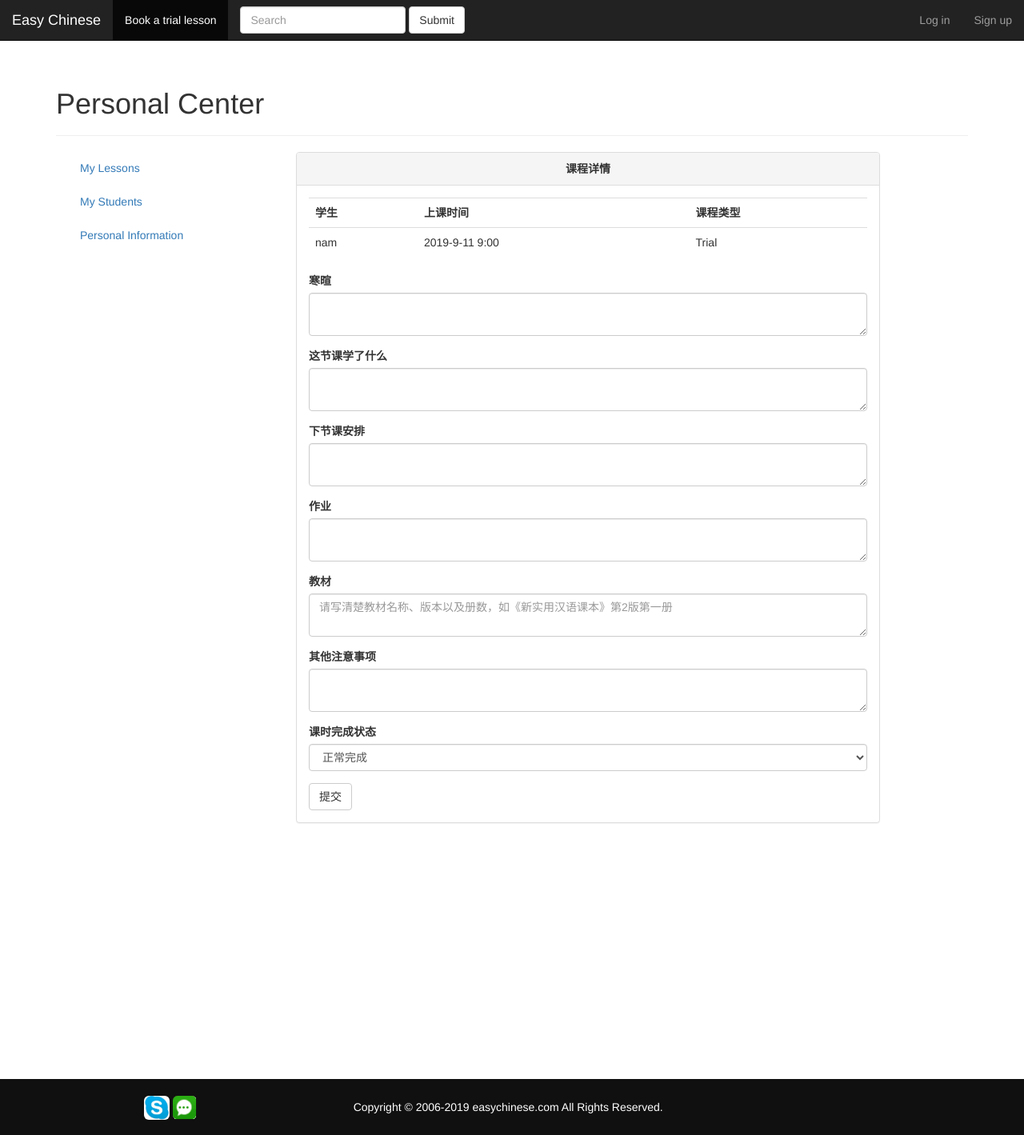
After one commit to JessicaFeng0926/easy_chinese, a Flask app: template app/templates/teacher/record_lesson.html in a window 1280 px wide. The commit adds this page. Shown: the whole page at 80% size. Run offline with Flask 2, Linux system fonts and the light colour scheme; the template is opened without the code that fills it: values that come from a table or form of the project are taken from there, others are empty; some libraries are stand-ins or nearby versions.

Commit message:
21st submit, I added a new function. Now teachers are allowed to fill in lesson records.

```diff
--- a/app/main/views.py
+++ b/app/main/views.py
@@ -43,8 +43,8 @@ def personal_center():
     elif current_user.role.name == 'Teacher':
         #查询出24小时内老师的未开始课程
         lessons = Lesson.query.filter_by(teacher_id = current_user.id,status ='Not started').order_by(Lesson.time.asc()).all()
+        lesson_list = []
         if lessons :
-            lesson_list = []
             utcnow = datetime.utcnow()
             utc = timezone('UTC')
             #获取老师的时区信息（是国家代码和数字的组合,比如CN-0）
--- a/app/teacher/forms.py
+++ b/app/teacher/forms.py
@@ -1,6 +1,7 @@
 from flask_wtf import FlaskForm
 from wtforms.fields import StringField,SelectField,SubmitField,FileField
 from wtforms.validators import Required,Email,Length
+from wtforms.widgets import TextArea
 from tools.ectimezones import ectimezone_list
 
 class PersonalInfoForm(FlaskForm):
@@ -32,3 +33,14 @@ class EditProfileForm(FlaskForm):
     homework = StringField(label='是否需要作业',validators=[Length(1,128)])
     teacher_phone = StringField(label='主管老师电话',validators=[Length(1,128)])
     submit = SubmitField(label='修改并提交')
+
+class RecordLessonForm(FlaskForm):
+    '''这是记录课程详情的表单类'''
+    talk = StringField(label='寒暄',validators=[Length(1,256)],widget=TextArea())
+    this_lesson = StringField(label='这节课学了什么',validators=[Length(1,256)],widget=TextArea())
+    next_lesson = StringField(label='下节课安排',validators=[Length(1,256)],widget=TextArea())
+    homework = StringField(label='作业',validators=[Length(1,256)],widget=TextArea())
+    textbook = StringField(label='教材',validators=[Length(1,256)],render_kw={'placeholder':'请写清楚教材名称、版本以及册数，如《新实用汉语课本》第2版第一册'},widget=TextArea())
+    other = StringField(label='其他注意事项',validators=[Length(1,256)],widget=TextArea())
+    status = SelectField(label='课时完成状态',validators=[Required()],choices=[['Complete','正常完成'],['Stu Absent','学生缺勤'],['Tea Absent','教师缺勤'],['Tea Late','教师迟到']])
+    submit = SubmitField(label='提交')
--- a/app/templates/teacher/homepage.html
+++ b/app/templates/teacher/homepage.html
@@ -15,7 +15,7 @@
 </div>
 <div class='col-sm-3 col-md-3' >
     <ul class='nav nav-pills nav-stacked'>
-        <li role="presentation" {%if request.path[:11] == '/personal_c' %}class='active'{%endif%}><a href="{{url_for('main.personal_center')}}">My Lessons</a></li>
+        <li role="presentation" {%if request.path[:11] == '/personal_c' or request.path[:10] == '/teacher/r' %}class='active'{%endif%}><a href="{{url_for('main.personal_center')}}">My Lessons</a></li>
         <li role="presentation" {%if request.path[:10] == '/teacher/m' or request.path[:10] == '/teacher/e'%}class='active'{%endif%}><a href="{{url_for('teacher.my_students')}}">My Students</a></li>
         <li role="presentation" {%if request.path[:10] == '/teacher/p'%}class='active'{%endif%}><a href="{{url_for('teacher.personal_info')}}">Personal Information</a></li>
     </ul>
@@ -35,7 +35,7 @@
             <tr>
                 <td><a href='#'>{{lesson.student.username}}</a></td>
                 <td>{{"%s-%s-%s %s:00"|format(lesson.localtime.year,lesson.localtime.month,lesson.localtime.day,lesson.localtime.hour)}}</td>
-                <td>{% if moment().valueOf()>moment(lesson.time).valueOf()%}<a>Record</a>{%else%}Not started{%endif%}</td>
+                <td>{% if moment().valueOf()>moment(lesson.time).valueOf()%}<a href="{{url_for('teacher.record_lesson',id=lesson.id)}}">Record</a>{%else%}Not started{%endif%}</td>
                 <td>{{lesson.lesson_type}}</td>
                 <td></td>
             </tr>
--- /dev/null
+++ b/app/templates/teacher/record_lesson.html
@@ -0,0 +1,39 @@
+{%extends 'teacher/homepage.html' %}
+{% import 'bootstrap/wtf.html' as wtf%}
+
+{%block head%}
+{{super()}}
+<style>
+footer{
+    margin-top:300px;
+}
+</style>
+{%endblock head%}
+
+{%block title%}Record Lesson{%endblock title%}
+
+{%block main%}
+<div class='col-sm-8 col-md-8'>
+    <div class='panel panel-default'>
+        <div class='panel-heading text-center'>
+            <strong>课程详情</strong>
+        </div>
+        <div class='panel-body'>
+            <table class='table'>
+                <tr>
+                    <th>学生</th>
+                    <th>上课时间</th>
+                    <th>课程类型</th>
+                </tr>
+                <tr>
+                    <td>nam</td>
+                    <td>2019-9-11 9:00</td>
+                    <td>Trial</td>
+                </tr>
+            </table>
+            {{wtf.quick_form(form)}}
+        </div>
+    </div>
+</div>
+
+{%endblock main%}
```
Also changed, not shown: app/models.py (+25 -0 lines), app/teacher/views.py (+35 -2 lines), manage.py (+12 -2 lines), migrations/versions/350c3bb70632_.py (added, +39 -0 lines).
